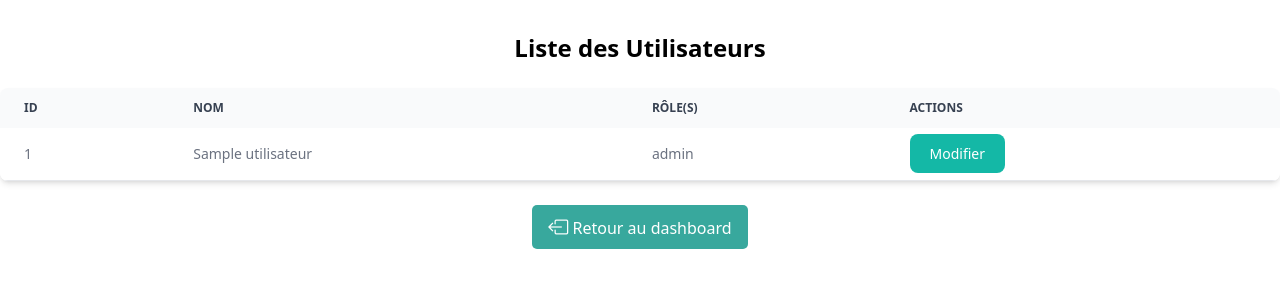
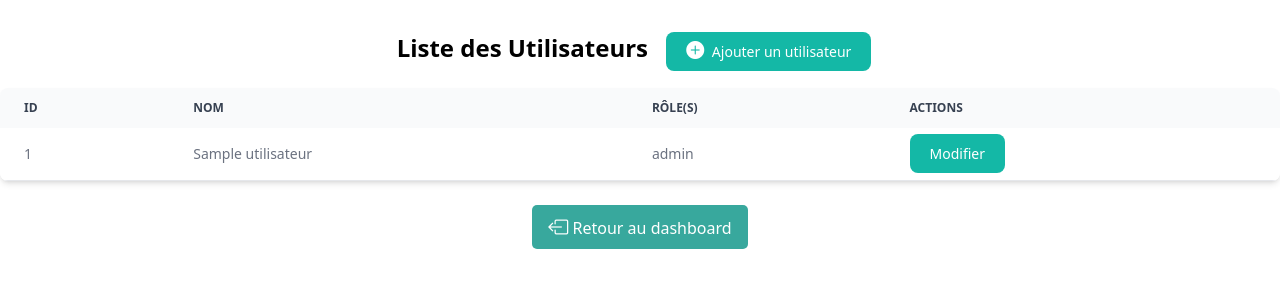
Before and after one commit to EbrahimiNajib32/Diag-Velo, a Symfony app: template templates/utilisateur/liste.html.twig in a window 1280 px wide. Shown: the top 300 px of the page. Run offline with Twig, Linux system fonts and the light colour scheme; the template is opened without the code that fills it: most values are stand-ins (such as "Sample title", 1, 10 or a date in 2020); style sheets or scripts are compiled from the project's sources; some libraries are stand-ins or nearby versions.

Commit message:
style : ajout du bouton ajout d'un utilisateur  et retour a la liste utilisateur dans création utilisateur

```diff
--- a/templates/utilisateur/liste.html.twig
+++ b/templates/utilisateur/liste.html.twig
@@ -4,7 +4,12 @@
 
 {% block body %}
     <div class="container mx-auto mt-8">
-        <h1 class="text-2xl font-bold mb-6 text-center">Liste des Utilisateurs</h1>
+        <h1 class="text-2xl font-bold mb-6 text-center">Liste des Utilisateurs
+            <a href="{{  path('utilisateur_new')  }}" class="text-white bg-teal-500 hover:bg-green-400 m-3 font-medium rounded-lg text-sm px-5 py-2.5 text-center">
+                <i class="bi bi-plus-circle-fill text-lg mr-1"></i>
+                Ajouter un utilisateur
+            </a>
+        </h1>
         <div class="overflow-x-auto relative shadow-md sm:rounded-lg">
             <table class="w-full text-sm text-left text-gray-500 dark:text-gray-400">
                 <thead class="text-xs text-gray-700 uppercase bg-gray-50 dark:bg-gray-700 dark:text-gray-400">
--- a/templates/utilisateur/new.html.twig
+++ b/templates/utilisateur/new.html.twig
@@ -39,6 +39,9 @@
             <button type="submit" class="btn bg-teal-500 text-white px-4 py-2 rounded hover:bg-teal-600">Soumettre</button>
 
             {{ form_end(userForm) }}
+            <div class="mt-10 flex justify-center">
+                <a href="{{ path('utilisateur_liste') }}" class="button-style hover:bg-green-400"><i class="bi bi-box-arrow-left text-xl"></i> Retour liste utilisateurs</a>
+            </div>
         </div>
     </div>
     <script>
```
